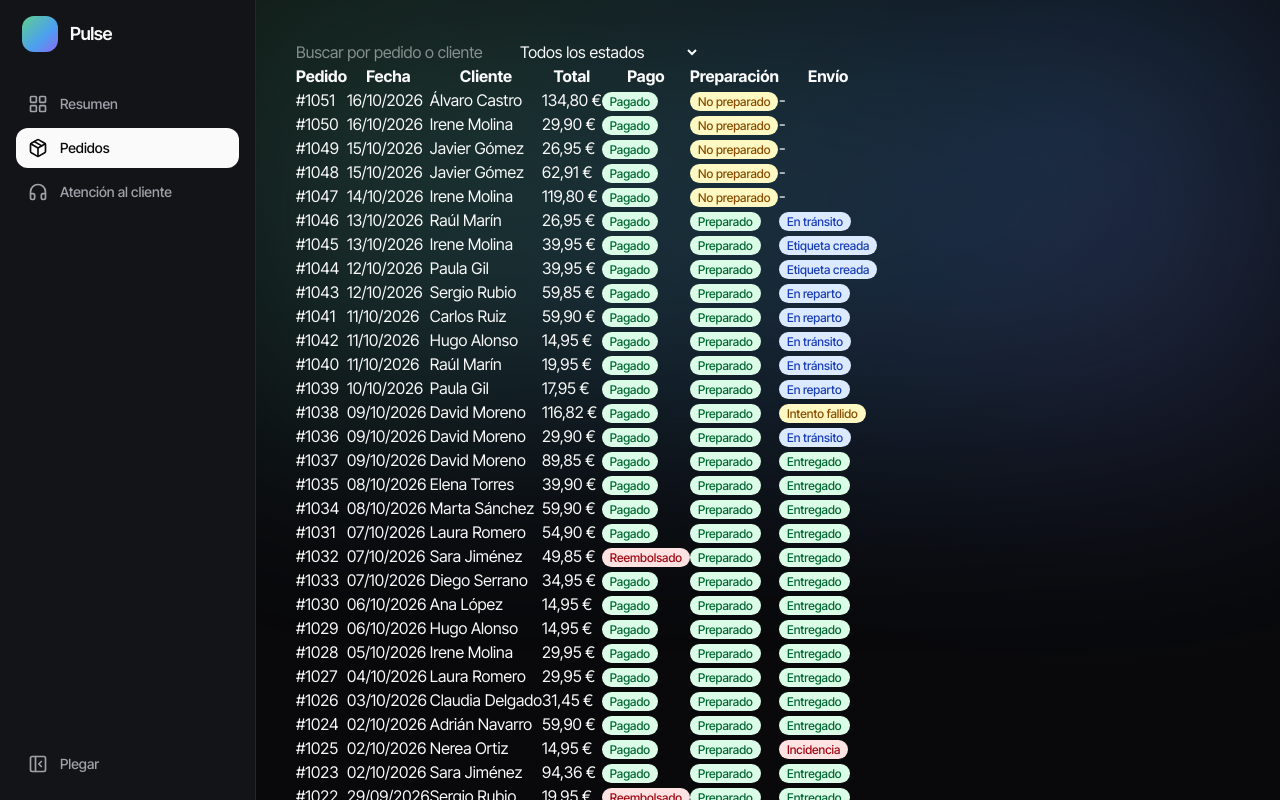
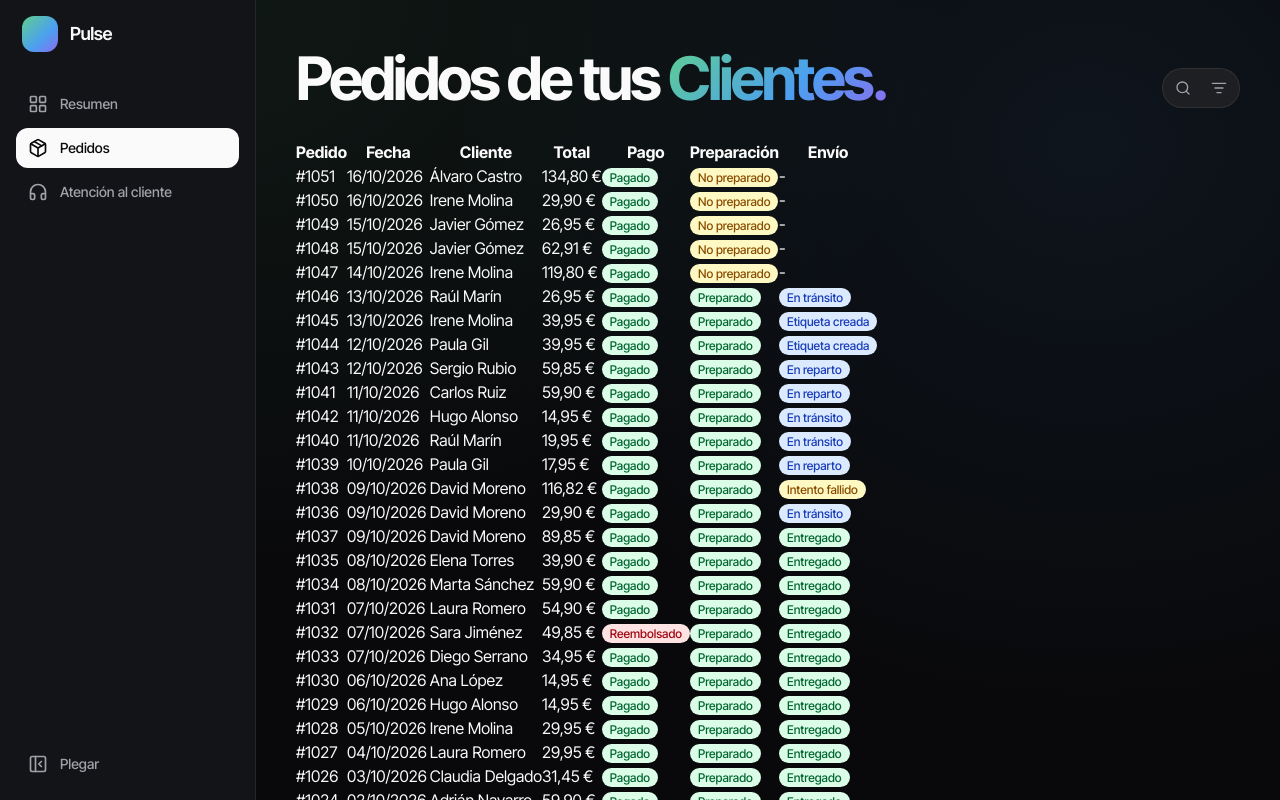
Before and after one commit to Danitaillefer/shop-panel, a React (Vite) app in the folder apps/web/: page /orders in a window 1280 px wide. Shown: the top 800 px of the page. Built offline with nearby package versions, Linux system fonts and the light colour scheme.

Commit message:
feat: add search/filter pill with single open panel

```diff
--- /dev/null
+++ b/apps/web/src/components/PageHeader.tsx
@@ -0,0 +1,21 @@
+import type { ReactNode } from "react";
+
+
+interface PageHeaderProps {
+    title: string;
+    eyebrow ?: string;
+    highlight ?: string;
+    children ?: ReactNode;
+}
+
+export function PageHeader({title, eyebrow, highlight, children}: PageHeaderProps){
+    return (
+        <div className="flex mb-8 items-end place-content-between">
+            <div className="flex flex-col">
+                {eyebrow && <span className="text-sm font-medium text-muted">{eyebrow}</span>}
+                <h1 className="mt-2 text-5xl font-bold tracking-tighter md:text-6xl">{title} { highlight && <span className="bg-brand-gradient bg-clip-text text-transparent">{highlight}</span>}</h1>
+            </div>
+            {children}
+        </div>
+    )
+}
--- a/apps/web/src/components/PeriodSelector.tsx
+++ b/apps/web/src/components/PeriodSelector.tsx
@@ -8,7 +8,7 @@ interface PeriodSelectorProps {
 export function PeriodSelector({value, onChange}: PeriodSelectorProps){
 
     return(
-    <div className="flex gap-1 p-1 bg-surface rounded-full text-xs font-medium">
+    <div className="control flex items-center gap-1 p-1">
         {PERIOD_OPTIONS.map(({label, days}) =>(
             <button key={label} onClick={() => onChange(days)} className= {`rounded-full px-3 py-1.5 text-muted ${value === days ? 'bg-foreground text-surface': ''}`}>{label}</button>
         ))}
--- a/apps/web/src/index.css
+++ b/apps/web/src/index.css
@@ -35,6 +35,16 @@
   background-image: var(--gradient-brand);
 }
 
+@utility control {
+  height: 2.5rem;
+  background-color: var(--color-surface);
+  border: 1px solid var(--color-border);
+  border-radius: 9999px;
+  font-size: 0.75rem;
+  font-weight: 500;
+  color-scheme: dark;
+}
+
 body {
   background:
     radial-gradient(ellipse 60% 40% at 15% 0%, rgb(95 207 143 / 0.08), transparent),
--- a/apps/web/src/layouts/DashboardLayout.tsx
+++ b/apps/web/src/layouts/DashboardLayout.tsx
@@ -8,7 +8,7 @@ function Layout() {
     <div className='flex min-h-screen'>
         <Sidebar/>
         <main className='relative isolate flex-1 overflow-hidden p-10'>
-          <div className="pointer-events-none absolute inset-x-0 top-0 -z-10 h-[420px] bg-brand-gradient opacity-20 blur-[120px]" ></div>
+
           <Outlet />
         </main>
     </div>
--- a/apps/web/src/pages/Dashboard.tsx
+++ b/apps/web/src/pages/Dashboard.tsx
@@ -9,6 +9,7 @@ import { DailyChart } from "../components/DailyChart";
 import { shortDateFormatter } from "../lib/formatters";
 import { PeriodSelector } from "../components/PeriodSelector";
 import { useState } from "react";
+import { PageHeader } from "../components/PageHeader";
 
 const PERIOD_DAYS = 14;
 
@@ -37,13 +38,10 @@ function Dashboard() {
 
   return (
     <div className="p-4 flex flex-col gap-4">
-      <div className="flex mb-8 items-end place-content-between">
-        <div className="">
-          <span className="text-sm font-medium text-muted">{periodLabel} · vs periodo anterior</span>
-          <h1 className="mt-2 text-5xl font-bold tracking-tighter md:text-6xl">Tu negocio, <span className="bg-brand-gradient bg-clip-text text-transparent">en claro.</span></h1>
-        </div>
+      <div className="pointer-events-none absolute inset-x-0 top-0 -z-10 h-[420px] bg-brand-gradient opacity-20 blur-[120px]" ></div>
+      <PageHeader title="Tu negocio," eyebrow={`${periodLabel} · vs periodo anterior`} highlight="en claro.">
         <PeriodSelector value={periodDays} onChange={setPeriodDays}/>
-      </div>
+      </PageHeader>
       <div className="grid grid-cols-1 md:grid-cols-2 lg:grid-cols-3 gap-2">
         <KpiCard title="Beneficio" value={current.profit} change={change('profit')} variant="featured"/>
         <KpiCard title="Facturación" value={current.revenue} change={change('revenue')} variant="large"/>
--- a/apps/web/src/pages/Orders.tsx
+++ b/apps/web/src/pages/Orders.tsx
@@ -6,13 +6,16 @@ import type { FulfillmentStatus } from "../types"
 import { DEMO_TODAY } from "../lib/config"
 import { isOrderDelayed } from "../lib/orders"
 import { currencyFormatter, dateFormatter } from "../lib/formatters"
+import { PageHeader } from "../components/PageHeader"
+import { ListFilter, Search } from "lucide-react"
 
 
-
+type Panel = 'search' | 'filter'
 
 function Orders(){
     const [search, setSearch] = useState('');
     const [statusFilter, setStatusFilter] = useState<FulfillmentStatus | 'ALL'>('ALL');
+    const [openPanel, setOpenPanel] = useState<Panel | null>(null)
 
     const sortedOrders = [...orders].sort((a,b) => new Date(b.createdAt).getTime() - new Date(a.createdAt).getTime())
     const filteredOrders = sortedOrders.filter((order) => {
@@ -23,23 +26,58 @@ function Orders(){
     })
 
     const delayedCount = orders.filter((order) => isOrderDelayed(order, DEMO_TODAY)).length
+    const togglePanel =  (panel: Panel) => {
+        setOpenPanel((prev) => (prev === panel ? null: panel))
+    }
 
     return(
         <>
+            <PageHeader title="Pedidos de tus" highlight="Clientes.">
+                <div className="control flex items-center gap-1 p-1">
+                    <button
+                        type="button"
+                        aria-label="Buscar"
+                        onClick={() => togglePanel('search')}
+                        className={`flex items-center justify-center rounded-full size-8 text-muted  ${openPanel === 'search' ? 'bg-foreground text-surface ': '' }`}
+                        >
+                        <Search className="size-4" aria-hidden="true"/>
+                    </button>
+                    {openPanel === 'search' &&
                         <input
                             value={search}
                             onChange={(event) => setSearch(event.target.value)}
+                            onBlur={() => {
+                                if (search === '') setOpenPanel(null)
+                                }}
                             placeholder="Buscar por pedido o cliente"
-            />
+                            className="bg-transparent px-1.5 placeholder:text-muted outline-none"
+                            aria-label='Buscar pedidos'
+                            autoFocus
+                        />}
+                    <button
+                        type="button"
+                        aria-label="Filtro por estado"
+                        onClick={() => togglePanel('filter')}
+                        className={`flex items-center justify-center rounded-full size-8 text-muted  ${openPanel === 'filter' ? 'bg-foreground text-surface ': '' }`}>
+                        <ListFilter className="size-4"/>
+                    </button>
+                    {openPanel === 'filter' &&
                     <select
                         value={statusFilter}
                         onChange={(event) => setStatusFilter(event.target.value as FulfillmentStatus | 'ALL')}
+                        onBlur={() => {
+                            if (statusFilter === 'ALL') setOpenPanel(null)
+                        }}
+                        className="bg-transparent text-muted px-1.5 outline-none"
+                        autoFocus
                         >
-                <option value="ALL">Todos los estados</option>
+                        <option value="ALL" className="bg-surface text-muted">Todos los estados</option>
                         {Object.entries(FULFILLMENT_STATUS_LABELS).map(([value,label]) => (
-                    <option key={value} value={value}>{label}</option>
+                            <option key={value} value={value} className="bg-surface text-muted">{label}</option>
                         ))}
-            </select>
+                    </select>}
+                </div>
+            </PageHeader>
             {delayedCount > 0 && <p>⚠️ {delayedCount} pedidos atrasados</p>}
             <table>
                 <thead>
```
Lines whose indentation alone changed are shown as unchanged.
